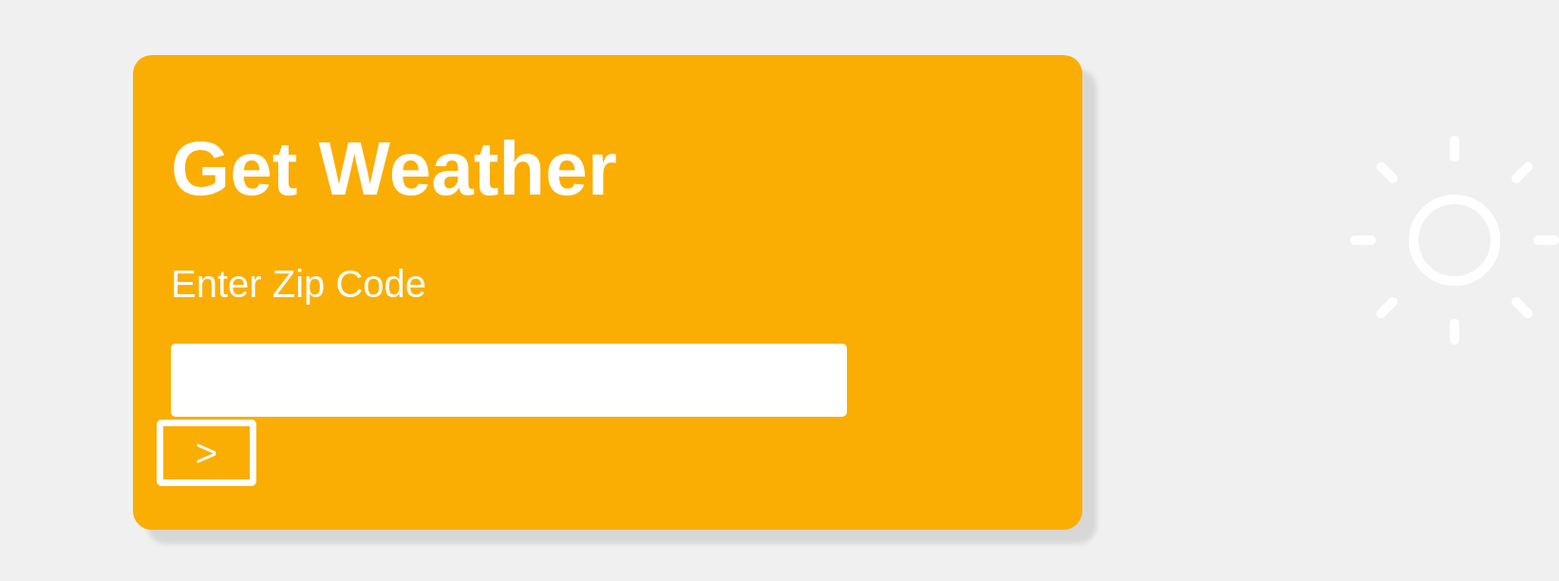
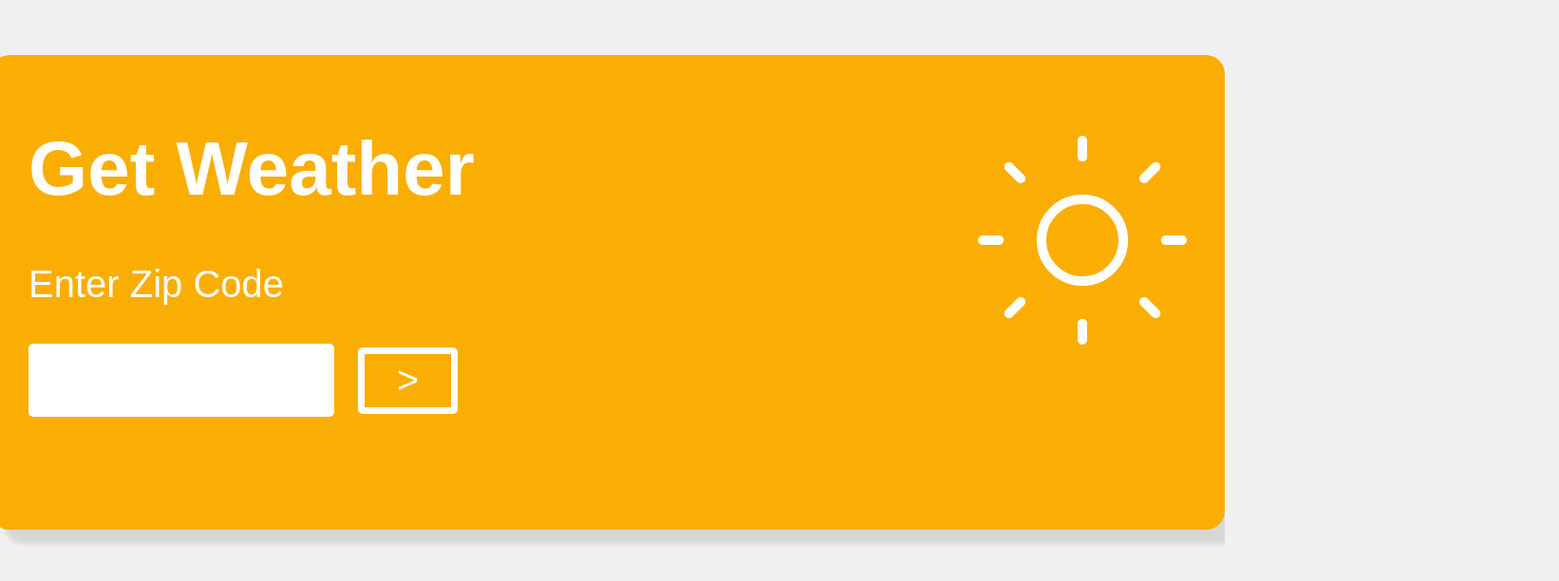
Before and after one commit to waream2/weather_app, a plain HTML site: page index.html in a window 1280 px wide. Shown: the whole page at 95% size, 1642 px wide, since content can reach past the window. Drawn offline with Linux system fonts and the light colour scheme.

Commit message:
Update styles.css

```diff
--- a/styles.css
+++ b/styles.css
@@ -17,7 +17,7 @@ body {
     background-color: #FAAE03;
     margin-top: 50px;
     height: 500px;
-    width: 1000px;
+    width: 1300px;
     border-radius: 20px;
     box-shadow: 15px 15px 5px rgba(0, 0, 0, 0.1);
     display: flex;
@@ -56,7 +56,7 @@ h3 {
 .search-input {
     margin-left: 40px;
     height: 75px;
-    width: 690px;
+    width: 300px;
     border-radius: 5px;
     border: none;
     font-size: 40px;
```
